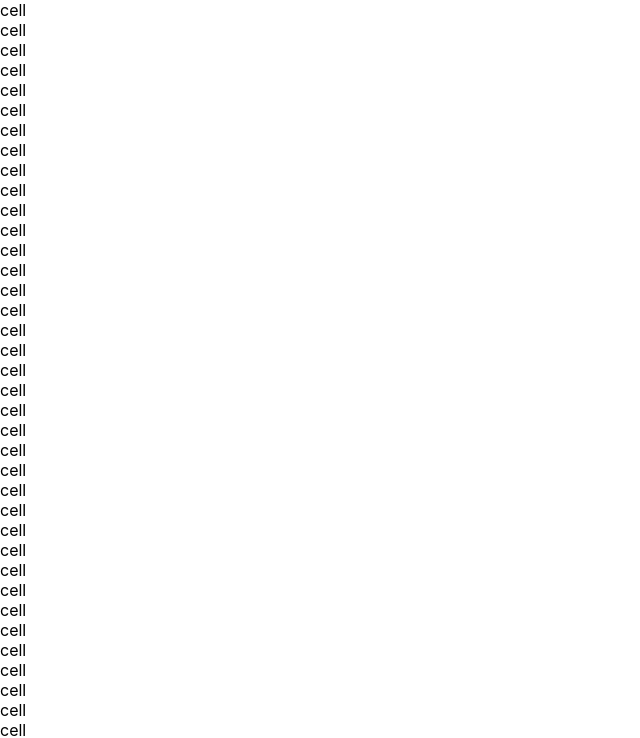
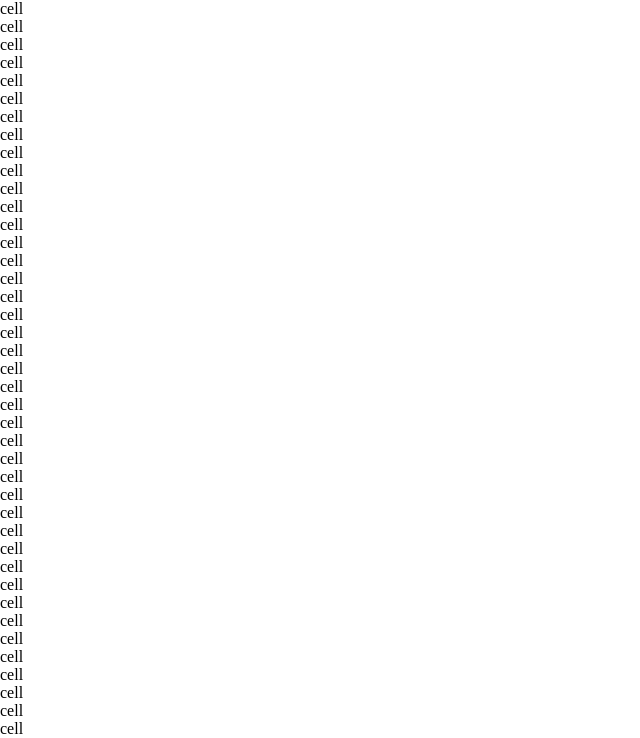
Before and after one commit to hjy0951/react-tetris-game, a React (Create React App) app: page / in a window 1280 px wide. Shown: the top 738 px of the page, without its empty margins (0-640 px from the left). Built offline with nearby package versions, Linux system fonts and the light colour scheme.

Commit message:
feat: global style, font 설정

```diff
--- a/src/index.css
+++ b/src/index.css
@@ -1,13 +1,8 @@
 body {
   margin: 0;
-  font-family: -apple-system, BlinkMacSystemFont, 'Segoe UI', 'Roboto', 'Oxygen',
-    'Ubuntu', 'Cantarell', 'Fira Sans', 'Droid Sans', 'Helvetica Neue',
-    sans-serif;
-  -webkit-font-smoothing: antialiased;
-  -moz-osx-font-smoothing: grayscale;
 }
 
-code {
-  font-family: source-code-pro, Menlo, Monaco, Consolas, 'Courier New',
-    monospace;
+@font-face {
+  font-family: "Hanna";
+  src: url("font/BMHANNAProOTF.otf");
 }
```
Also changed, not shown: src/font/BMHANNAProOTF.otf (added).
